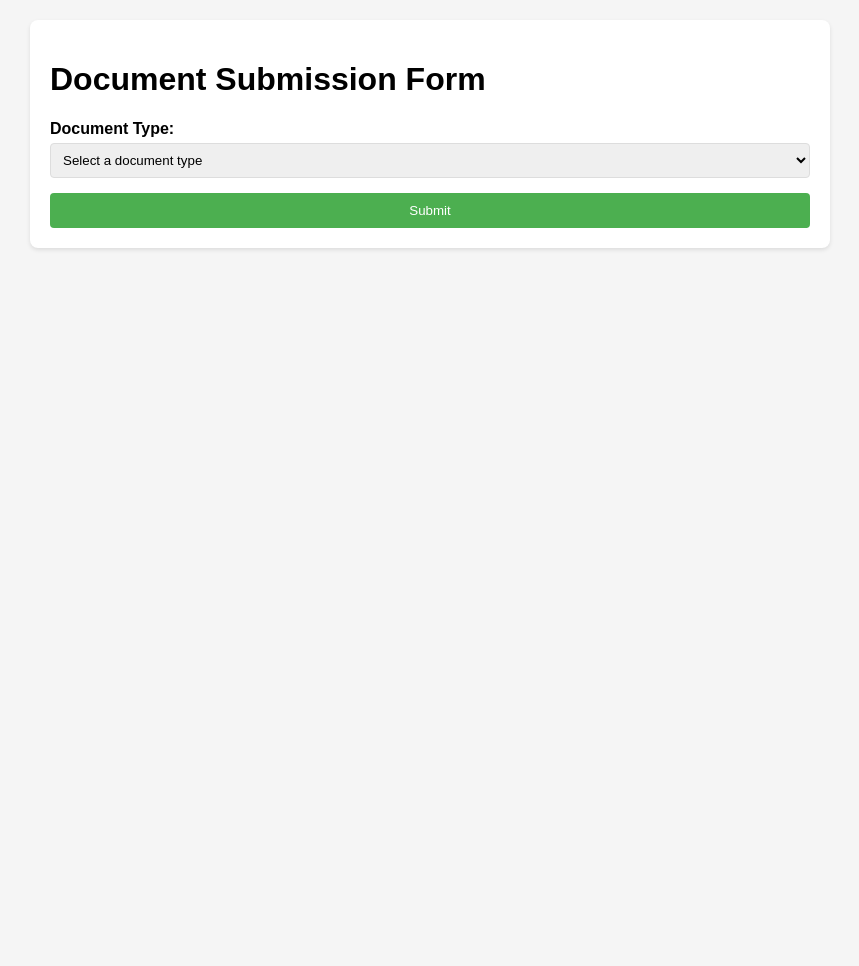
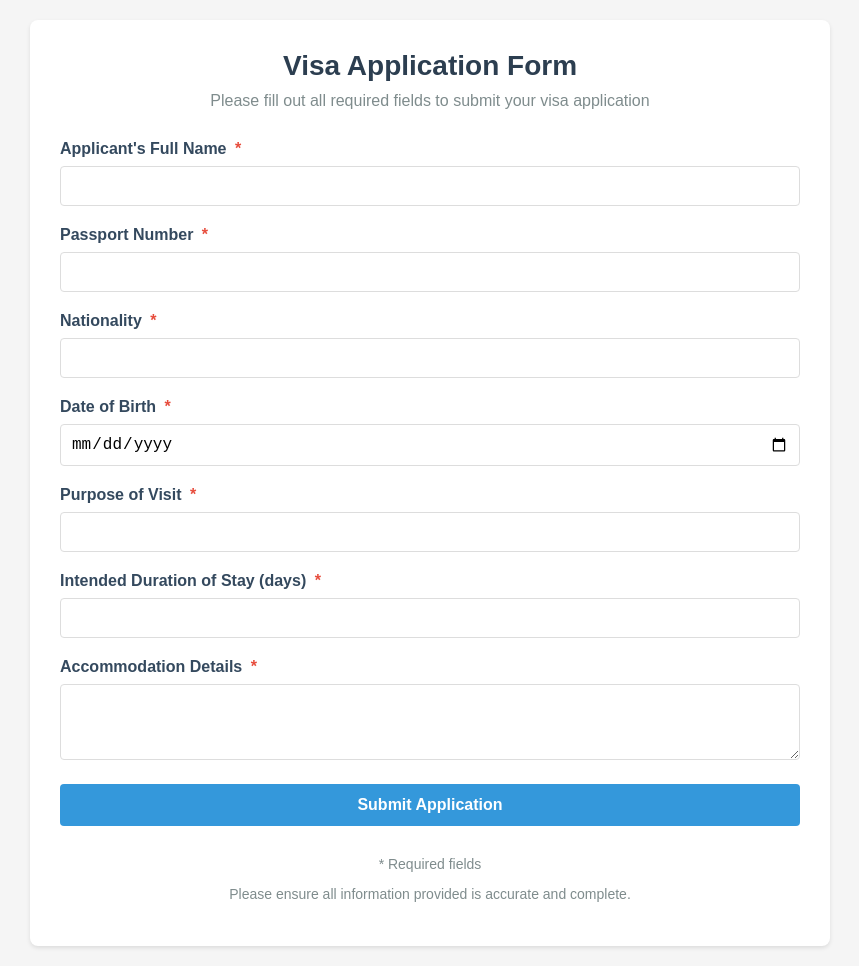
Before and after one commit to AshrafSholok/consulate, a plain HTML site: page index.html in a window 1280 px wide. Shown: the whole page, without its empty margins (210-1069 px from the left). Before the commit the page ends 800 px from the top, so only its background shows below. Drawn offline with Linux system fonts and the light colour scheme.

Commit message:
remove poa types and keep Visa application, redesign html page to dedicate visa application form

```diff
--- a/index.html
+++ b/index.html
@@ -3,7 +3,7 @@
 <head>
     <meta charset="UTF-8">
     <meta name="viewport" content="width=device-width, initial-scale=1.0">
-    <title>Document Submission Form</title>
+    <title>Visa Application Form</title>
     <style>
         body {
             font-family: Arial, sans-serif;
@@ -14,175 +14,194 @@
         }
         .form-container {
             background-color: white;
-            padding: 20px;
+            padding: 30px;
             border-radius: 8px;
             box-shadow: 0 2px 4px rgba(0,0,0,0.1);
         }
+        .form-header {
+            text-align: center;
+            margin-bottom: 30px;
+            color: #2c3e50;
+        }
+        .form-header h1 {
+            margin: 0;
+            font-size: 28px;
+            color: #2c3e50;
+        }
+        .form-header p {
+            color: #7f8c8d;
+            margin-top: 10px;
+        }
         .form-group {
-            margin-bottom: 15px;
+            margin-bottom: 20px;
         }
         label {
             display: block;
-            margin-bottom: 5px;
+            margin-bottom: 8px;
             font-weight: bold;
+            color: #34495e;
         }
         input[type="text"],
         input[type="date"],
         input[type="number"],
-        select {
+        textarea {
             width: 100%;
-            padding: 8px;
+            padding: 10px;
             border: 1px solid #ddd;
             border-radius: 4px;
             box-sizing: border-box;
+            font-size: 16px;
+        }
+        input:focus,
+        textarea:focus {
+            outline: none;
+            border-color: #3498db;
+            box-shadow: 0 0 5px rgba(52, 152, 219, 0.3);
         }
         .name-field {
             text-transform: capitalize;
         }
         button {
-            background-color: #4CAF50;
+            background-color: #3498db;
             color: white;
-            padding: 10px 20px;
+            padding: 12px 24px;
             border: none;
             border-radius: 4px;
             cursor: pointer;
             width: 100%;
+            font-size: 16px;
+            font-weight: bold;
+            transition: background-color 0.3s;
         }
         button:hover {
-            background-color: #45a049;
+            background-color: #2980b9;
         }
         .success-message {
             display: none;
-            color: green;
-            margin-top: 10px;
-            padding: 10px;
+            color: #27ae60;
+            margin-top: 20px;
+            padding: 15px;
             background-color: #e8f5e9;
             border-radius: 4px;
+            text-align: center;
         }
         .error-message {
             display: none;
-            color: red;
-            margin-top: 10px;
-            padding: 10px;
+            color: #c0392b;
+            margin-top: 20px;
+            padding: 15px;
             background-color: #ffebee;
             border-radius: 4px;
+            text-align: center;
         }
         .document-name {
             font-weight: bold;
-            margin-top: 5px;
+            margin-top: 10px;
+            color: #2c3e50;
+        }
+        .required {
+            color: #e74c3c;
+            margin-left: 4px;
+        }
+        .form-footer {
+            margin-top: 30px;
+            text-align: center;
+            color: #7f8c8d;
+            font-size: 14px;
         }
     </style>
 </head>
 <body>
     <div class="form-container">
-        <h1>Document Submission Form</h1>
-        <div class="form-group">
-            <label for="documentType">Document Type:</label>
-            <select id="documentType" onchange="showFields()">
-                <option value="">Select a document type</option>
-            </select>
+        <div class="form-header">
+            <h1>Visa Application Form</h1>
+            <p>Please fill out all required fields to submit your visa application</p>
         </div>
-        <div id="dynamicFields"></div>
-        <button onclick="submitForm()">Submit</button>
+
+        <form id="visaForm" onsubmit="submitForm(event)">
+            <div class="form-group">
+                <label for="applicant_name">Applicant's Full Name <span class="required">*</span></label>
+                <input type="text" id="applicant_name" name="applicant_name" class="name-field" required>
+            </div>
+
+            <div class="form-group">
+                <label for="passport_number">Passport Number <span class="required">*</span></label>
+                <input type="text" id="passport_number" name="passport_number" required>
+            </div>
+
+            <div class="form-group">
+                <label for="nationality">Nationality <span class="required">*</span></label>
+                <input type="text" id="nationality" name="nationality" required>
+            </div>
+
+            <div class="form-group">
+                <label for="date_of_birth">Date of Birth <span class="required">*</span></label>
+                <input type="date" id="date_of_birth" name="date_of_birth" required>
+            </div>
+
+            <div class="form-group">
+                <label for="purpose_of_visit">Purpose of Visit <span class="required">*</span></label>
+                <input type="text" id="purpose_of_visit" name="purpose_of_visit" required>
+            </div>
+
+            <div class="form-group">
+                <label for="intended_duration">Intended Duration of Stay (days) <span class="required">*</span></label>
+                <input type="number" id="intended_duration" name="intended_duration" min="1" required>
+            </div>
+
+            <div class="form-group">
+                <label for="accommodation_details">Accommodation Details <span class="required">*</span></label>
+                <textarea id="accommodation_details" name="accommodation_details" rows="3" required></textarea>
+            </div>
+
+            <button type="submit">Submit Application</button>
+        </form>
+
         <div id="successMessage" class="success-message">
-            Form submitted successfully!<br>
+            Application submitted successfully!<br>
             <span class="document-name" id="documentName"></span>
         </div>
-        <div id="errorMessage" class="error-message">Error submitting form. Please try again.</div>
+        <div id="errorMessage" class="error-message">Error submitting application. Please try again.</div>
+
+        <div class="form-footer">
+            <p>* Required fields</p>
+            <p>Please ensure all information provided is accurate and complete.</p>
+        </div>
     </div>
 
     <script>
-        // Initialize PoA types from server
-        const poaTypes = {{ poa_types|tojson|safe }};
+        document.addEventListener('DOMContentLoaded', function() {
+            // Add name field auto-capitalization
+            const nameField = document.getElementById('applicant_name');
+            nameField.addEventListener('input', function(e) {
+                this.value = this.value.split(' ')
+                    .map(word => word.charAt(0).toUpperCase() + word.slice(1).toLowerCase())
+                    .join(' ');
+            });
 
-        // Populate document type dropdown
-        document.addEventListener('DOMContentLoaded', function() {
-            const select = document.getElementById('documentType');
-            Object.keys(poaTypes).forEach(type => {
-                const option = document.createElement('option');
-                option.value = type;
-                option.textContent = type;
-                select.appendChild(option);
+            // Add passport number validation
+            const passportField = document.getElementById('passport_number');
+            passportField.addEventListener('input', function(e) {
+                this.value = this.value.toUpperCase();
             });
         });
 
-        function showFields() {
-            const documentType = document.getElementById('documentType').value;
-            const dynamicFields = document.getElementById('dynamicFields');
-            dynamicFields.innerHTML = '';
+        function submitForm(event) {
+            event.preventDefault();
 
-            if (!documentType) return;
+            const formData = new FormData(event.target);
 
-            const fields = poaTypes[documentType].fields;
-            fields.forEach(field => {
-                const formGroup = document.createElement('div');
-                formGroup.className = 'form-group';
+            // Add submission timestamp
+            formData.append('submission_date', new Date().toISOString());
 
-                const label = document.createElement('label');
-                label.htmlFor = field.name;
-                label.textContent = field.label;
-
-                let input;
-                if (field.type === 'date') {
-                    input = document.createElement('input');
-                    input.type = 'date';
-                } else if (field.type === 'number') {
-                    input = document.createElement('input');
-                    input.type = 'number';
-                } else {
-                    input = document.createElement('input');
-                    input.type = 'text';
-                    if (field.name.toLowerCase().includes('name')) {
-                        input.className = 'name-field';
-                        input.addEventListener('input', function(e) {
-                            this.value = this.value.split(' ')
-                                .map(word => word.charAt(0).toUpperCase() + word.slice(1).toLowerCase())
-                                .join(' ');
-                        });
-                    }
-                }
-
-                input.id = field.name;
-                input.name = field.name;
-                input.required = true;
-
-                formGroup.appendChild(label);
-                formGroup.appendChild(input);
-                dynamicFields.appendChild(formGroup);
-            });
-        }
-
-        function submitForm() {
-            const formData = new FormData();
-            const documentType = document.getElementById('documentType').value;
-            formData.append('documentType', documentType);
-
-            const inputs = document.querySelectorAll('input');
-            inputs.forEach(input => {
-                formData.append(input.name, input.value);
-            });
-
-            fetch('/submit', {
-                method: 'POST',
-                body: formData
-            })
-            .then(response => response.json())
-            .then(data => {
-                if (data.status === 'success') {
-                    document.getElementById('successMessage').style.display = 'block';
-                    document.getElementById('errorMessage').style.display = 'none';
-                    document.getElementById('documentName').textContent = `Document saved as: ${data.filename}`;
-                    document.getElementById('documentType').value = '';
-                    document.getElementById('dynamicFields').innerHTML = '';
-                } else {
-                    throw new Error(data.message || 'Submission failed');
-                }
-            })
-            .catch(error => {
-                document.getElementById('successMessage').style.display = 'none';
-                document.getElementById('errorMessage').style.display = 'block';
-                document.getElementById('errorMessage').textContent = error.message;
-            });
+            // Simulate form submission (since we're using GitHub Pages)
+            setTimeout(() => {
+                document.getElementById('successMessage').style.display = 'block';
+                document.getElementById('errorMessage').style.display = 'none';
+                document.getElementById('documentName').textContent =
+                    `Application submitted on: ${new Date().toLocaleString()}`;
+                event.target.reset();
+            }, 1000);
         }
     </script>
 </body>
```
Also changed, not shown: poa_types.json (+35 -31 lines), 1 other file.
